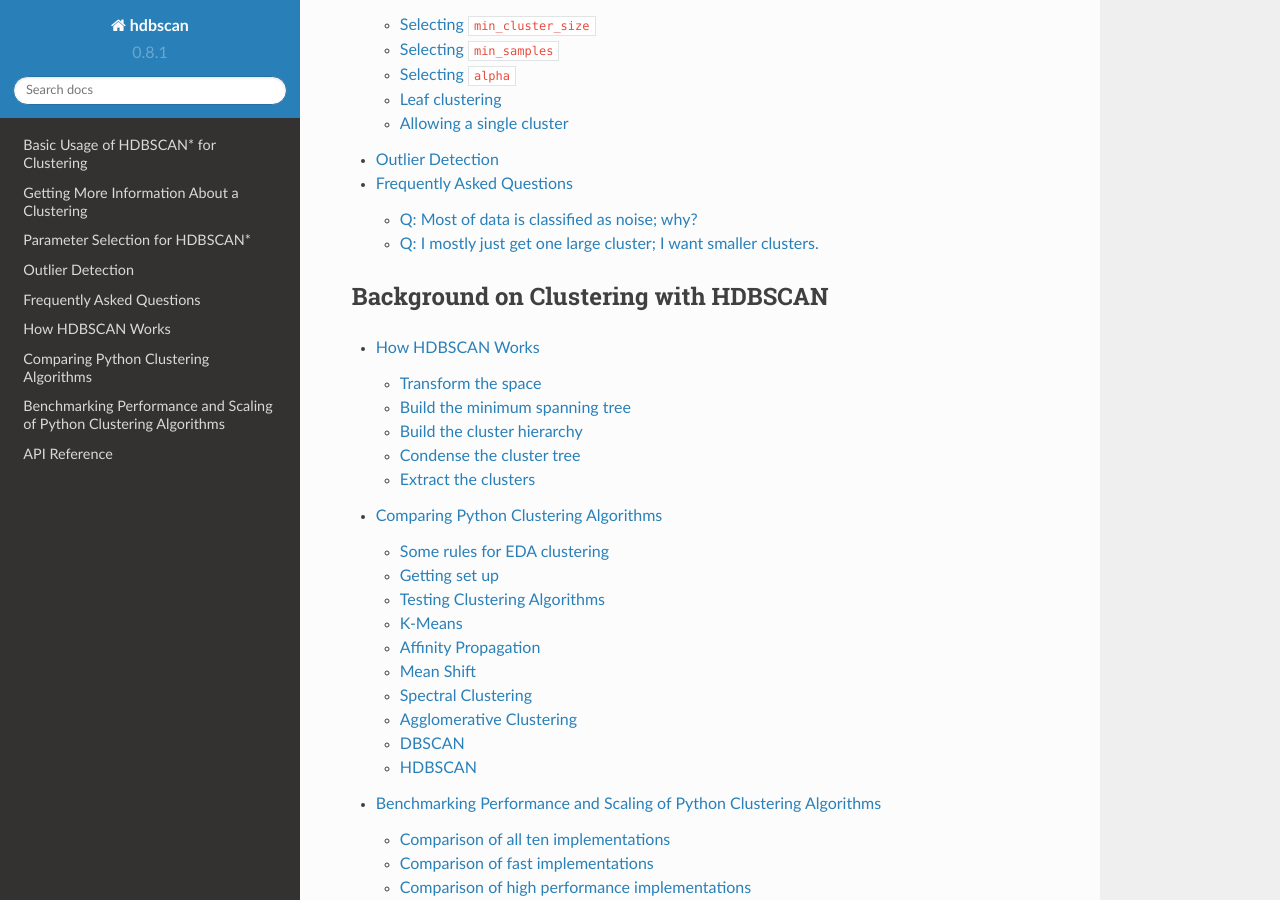
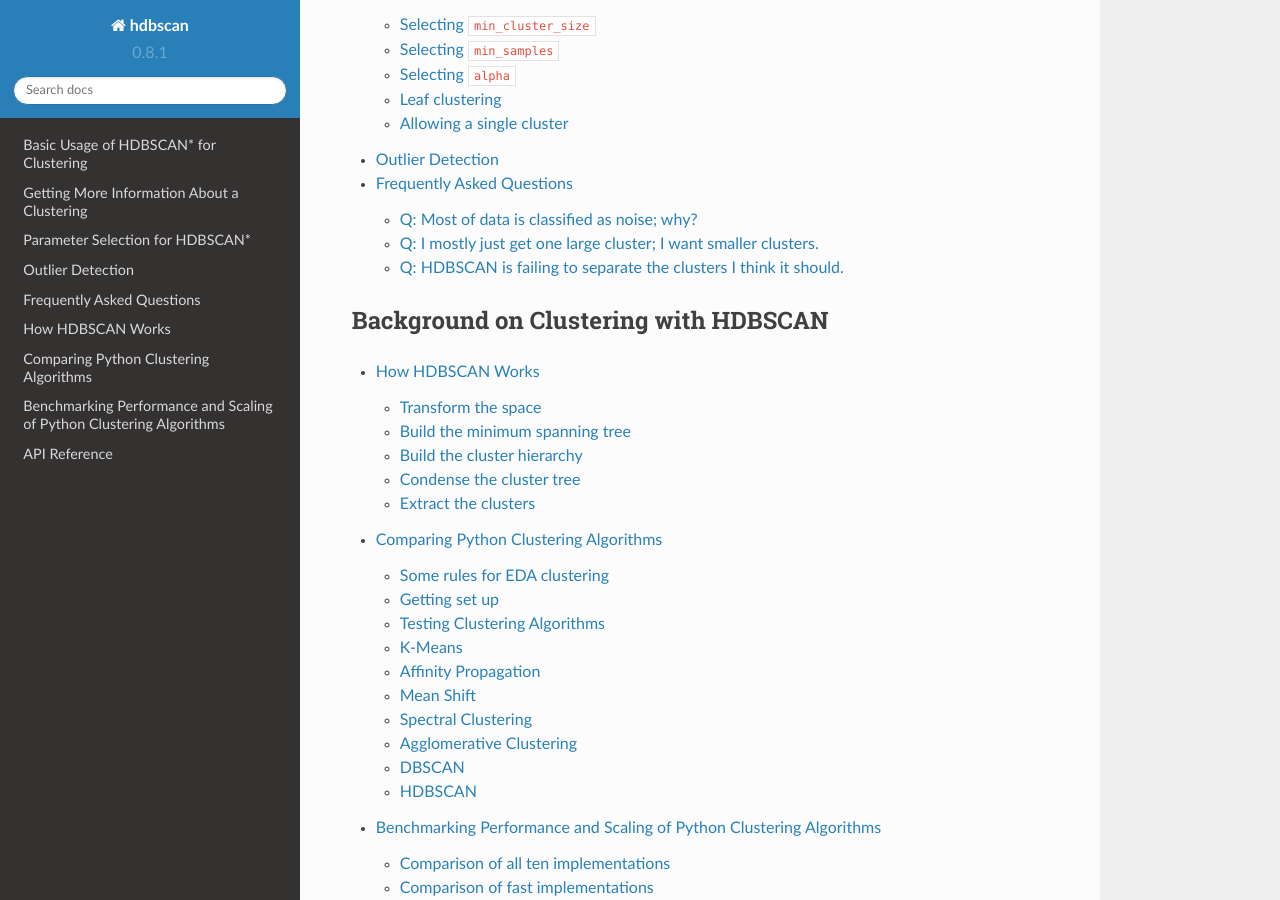
Before and after one commit to scikit-learn-contrib/hdbscan, a Sphinx documentation site: the page built from docs/index.rst, in a window 1280 px wide and 900 px high, scrolled down 575 px. Built offline with Sphinx 7.4.7 and the Read the Docs theme 2.0.0, drawn with Linux system fonts in a browser that asks for light colours; formulas are drawn with MathJax 3; some of the changed lines change nothing that is shown.

Commit message:
DOC : Generative model comparison in FAQ.

```diff
--- a/docs/faq.rst
+++ b/docs/faq.rst
@@ -11,8 +11,8 @@
 parameter. By default, if not otherwise set, this value is set to the same
 value as ``min_cluster_size``. You can set it independently if you wish by
 specifying it separately. The lower the value, the less noise you'll get, but
- there are limits, and it is possible that you simply have noisy data. See
-:ref:`_min_samples_label` for more details.
+there are limits, and it is possible that you simply have noisy data. See
+:any:`_min_samples_label` for more details.
 
 Q: I mostly just get one large cluster; I want smaller clusters.
 ----------------------------------------------------------------
@@ -21,5 +21,28 @@
 that means your data is essentially a large glob with some small outlying
 clusters -- there may be structure to the glob, but compared to how well
 separated those other small clusters are, it doesn't really show up. You may,
- however, want to get at that more fine grained structure. You can do that,
-and what you are looking for is leaf clustering :ref:`_leaf_cluster_label` .
+however, want to get at that more fine grained structure. You can do that,
+and what you are looking for is leaf clustering :any:`_leaf_cluster_label` .
+
+Q: HDBSCAN is failing to separate the clusters I think it should.
+-----------------------------------------------------------------
+
+Density based clustering relies on having enough data to separate dense areas
+. In higher dimensional spaces this becomes more difficult, and hecne
+requires more data. Quite possibly there is not enough data to make your
+clusters clearly separable. Consider the following plots:
+
+.. image:: images/generate_model_scatter.png
+.. image:: images/generate_model_kde.png
+
+Four different generative models, when sampled, produce results that are hard to
+easily differentiate. The blue dataset is sampled from a mixture of three
+standard Gaussians centered at (-2, 0), (0,0) and (2,0); the green dataset is
+sampled from a mixture of two standard Gaussians centered at (-1,0) and (1,0);
+the red data is sampled from a multivariate Gaussian with covariance
+[2, 0; 0 1]; the purple data is a single standard Gaussian with uniform
+background noise.
+
+Despite the generate model having clearly different "clusters", without more
+data we simply cannot differentiate between these models, and hence no
+density based clustering will manage cluster these according to the model.
```
